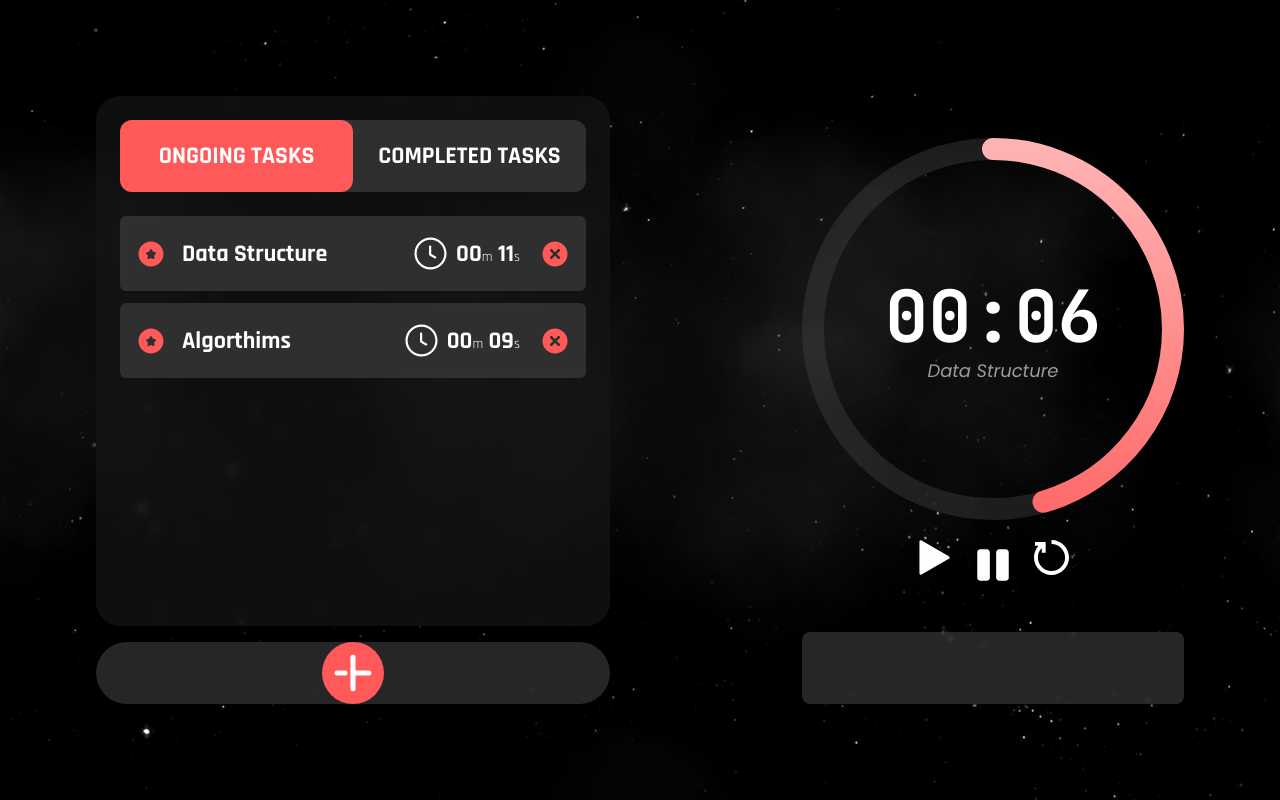
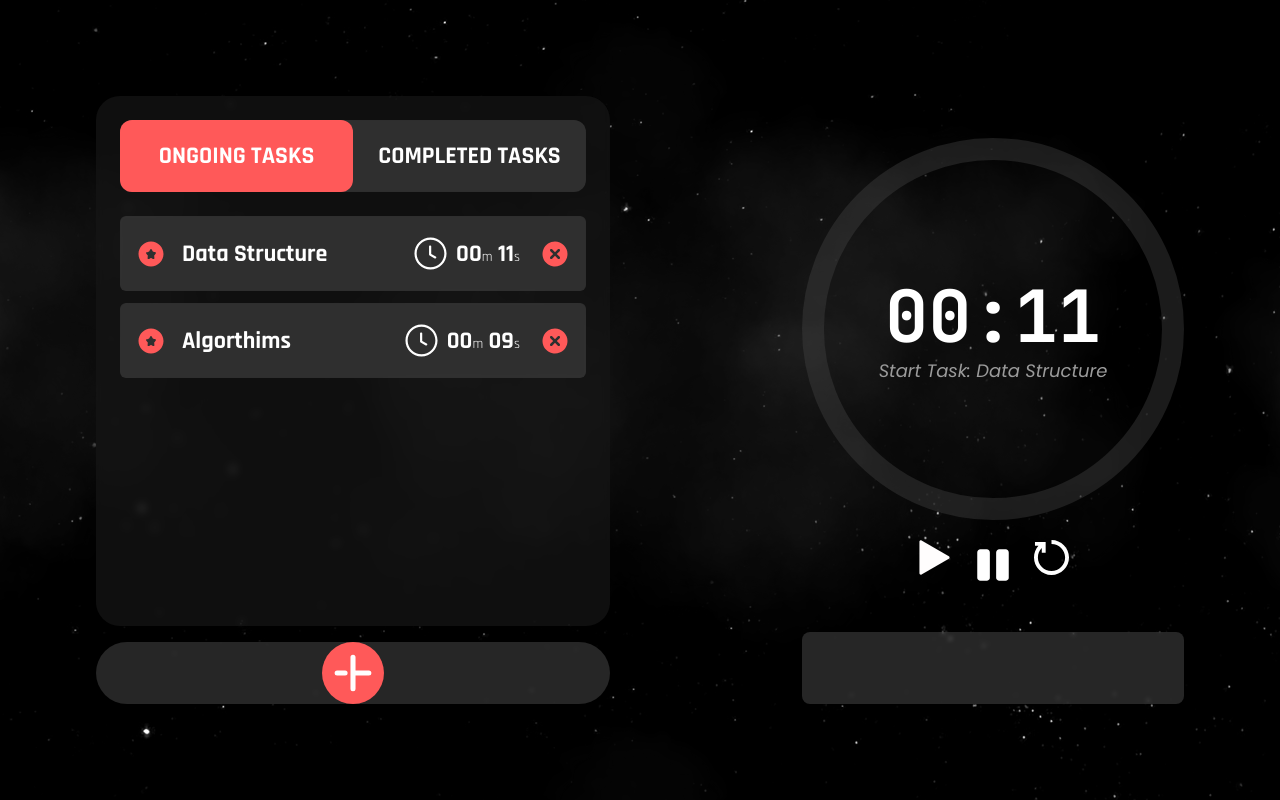
Before and after one commit to navinkumar-classic/Gomodoro, a React (Vite) app: page / in a window 1280 px wide. Built offline with nearby package versions, Linux system fonts and the light colour scheme.

Commit message:
intial commit

```diff
--- a/src/App.jsx
+++ b/src/App.jsx
@@ -11,6 +11,7 @@ function App() {
     const [isActive, setIsActive] = useState(true);
     const [isPause, setIsPause] = useState(false);
     const [addTask, setAddTask] = useState(false);
+    const [startTask, setStartTask] = useState(true);
 
     const [currentTask, setCurrentTask] = useState([{label: "Data Structure", totalTime: 11}, {label: "Algorthims", totalTime: 9}]);
     const [completedTask, setCompletedTask] = useState([]);
@@ -48,7 +49,8 @@ function App() {
             const next = currentTask[0];
             setTotalTime(next.totalTime);
             setCurrentTime(next.totalTime);
-            setTimerText(next.label);
+            setTimerText("Start Task: " + next.label);
+            setIsPause(true);
         }
         else if (currentTime === 0) {
             const finished = currentTask[0];
@@ -60,7 +62,8 @@ function App() {
                 const next = remaining[0];
                 setTotalTime(next.totalTime);
                 setCurrentTime(next.totalTime);
-                setTimerText(next.label);
+                setTimerText("Start Task: " + next.label);
+                setIsPause(true);
             } else {
                 setTimerText("No Tasks!!!");
                 setCurrentTime(0);
@@ -71,6 +74,21 @@ function App() {
 
     const replayFunction = () => {
         setCurrentTime(totalTime);
+    }
+
+    const playFunction = () => {
+        if (startTask) {
+            if (currentTask.length === 0) {
+                setTimerText("No Tasks!!!");
+            }
+            else {
+                setTimerText(currentTask[0].label);
+            }
+            setIsPause(false);
+        }
+        else{
+            setIsPause(false);
+        }
     }
 
     return (
@@ -91,7 +109,7 @@ function App() {
                     <TimerSection currentTime = {currentTime}
                                   totalTime = {totalTime}
                                   pauseFunction = {() => setIsPause(true)}
-                                  playFunction = {() => setIsPause(false)}
+                                  playFunction = {playFunction}
                                   replayFunction = {replayFunction}
                                   ongoingTask = {timerText}
                     />
```
